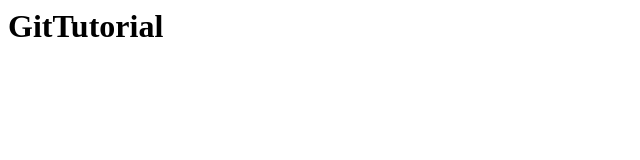
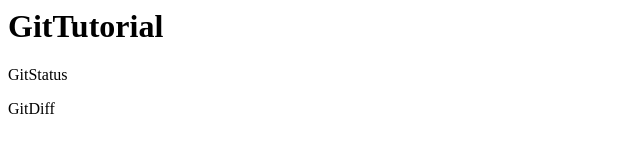
Before and after one commit to a-miya187/git_tutorial, a plain HTML site: page index.html in a window 1280 px wide. Shown: the whole page, without its empty margins (0-640 px from the left). Drawn offline with Linux system fonts and the light colour scheme.

Commit message:
add 1,2row

```diff
--- a/index.html
+++ b/index.html
@@ -1 +1,3 @@
 <h1>GitTutorial</h1>
+<p>GitStatus</p>
+<p>GitDiff</p>
```
